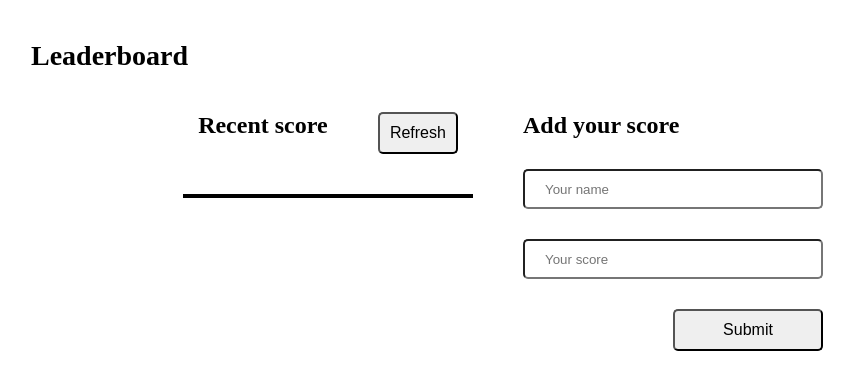
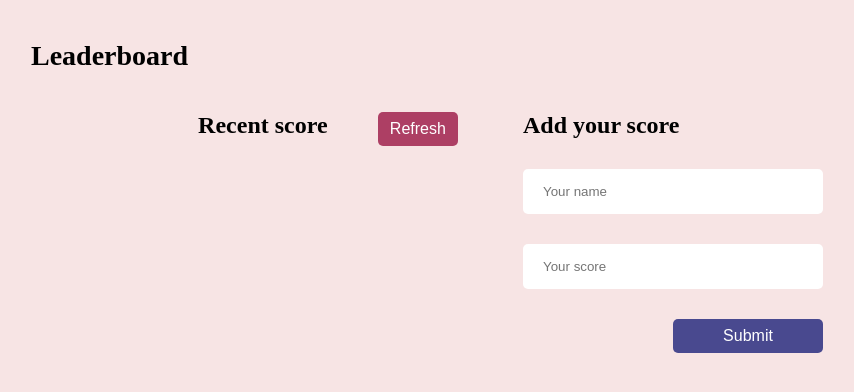
Before and after one commit to App-Developer8866/leaderboard, a website built with webpack: page src/index.html in a window 1280 px wide. Shown: the whole page, without its empty margins (137-991 px from the left). Built offline with nearby package versions, Linux system fonts and the light colour scheme; no server answers.

Commit message:
Feature: Add final style

```diff
--- a/src/style.css
+++ b/src/style.css
@@ -5,7 +5,7 @@
 }
 
 body {
-  background-color: #fff;
+  background-color: rgb(247, 228, 228);
 }
 
 header {
@@ -40,10 +40,13 @@ header nav {
   gap: 20px;
 }
 
+.borad-header button {
+  background-color: rgb(173, 63, 100);
+}
+
 .infos {
   display: flex;
   flex-direction: column;
-  border: solid black 2px;
   margin-top: 40px;
 }
 
@@ -61,28 +64,40 @@ header nav {
 
 .info {
   font-weight: bold;
-  padding: 5px;
+  padding: 10px 5px;
 }
 
 .info:nth-child(even) {
-  background: rgb(161, 160, 160);
+  background: rgb(194, 192, 192);
+}
+
+.info:nth-child(odd) {
+  background: rgb(248, 246, 246);
 }
 
 .input input {
-  height: 40px;
+  background-color: rgb(255, 255, 255);
+  border: none;
   width: 300px;
-  padding-left: 20px;
+  padding: 15px 20px;
   border-radius: 5px;
 }
 
 .submit {
-  width: 50%;
   margin-left: 50%;
+  background-color: rgb(73, 73, 143);
 }
 
 button {
-  width: 80px;
+  color: #fff;
+  border: none;
+  padding: 8px 12px;
   font-size: 16px;
-  padding: 10px;
   border-radius: 5px;
+  cursor: pointer;
+  transition: all 0.3s ease-in-out;
 }
+
+button:hover {
+  padding: 10px 15px;
+}
```
